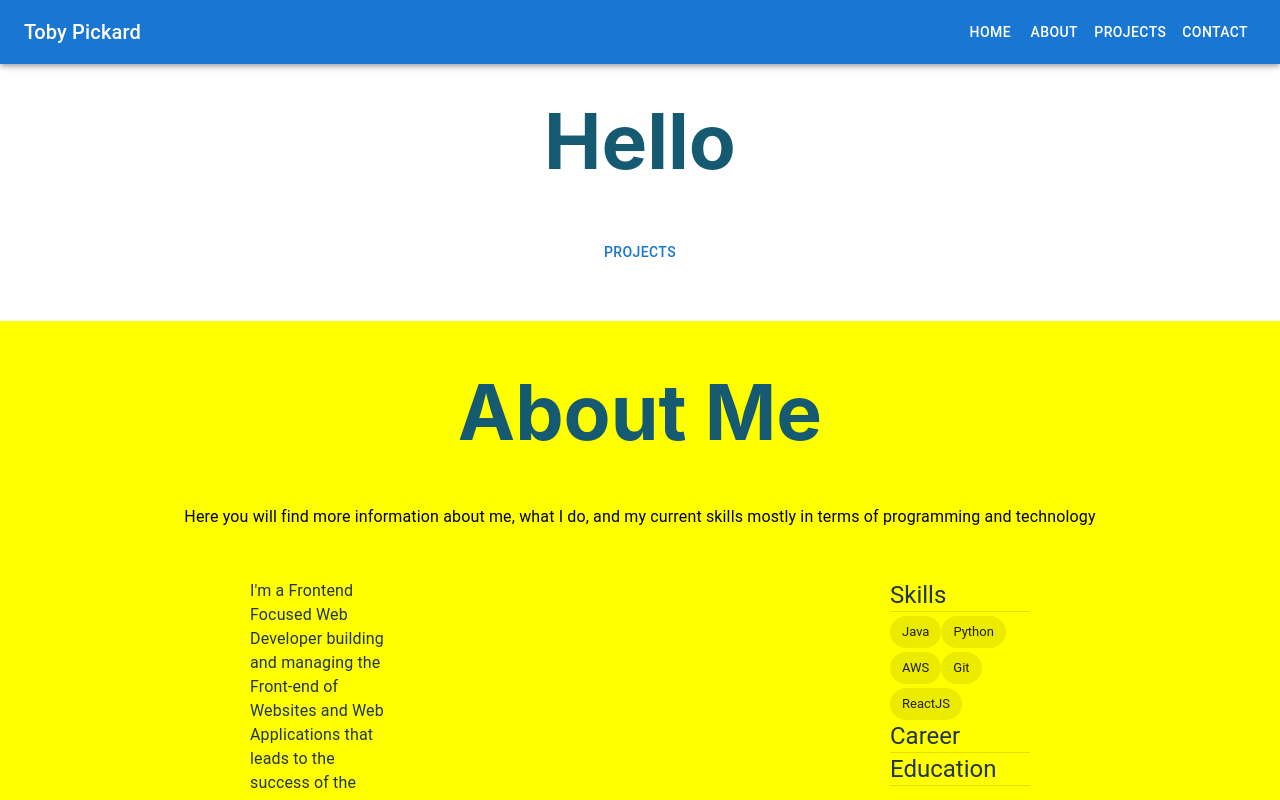
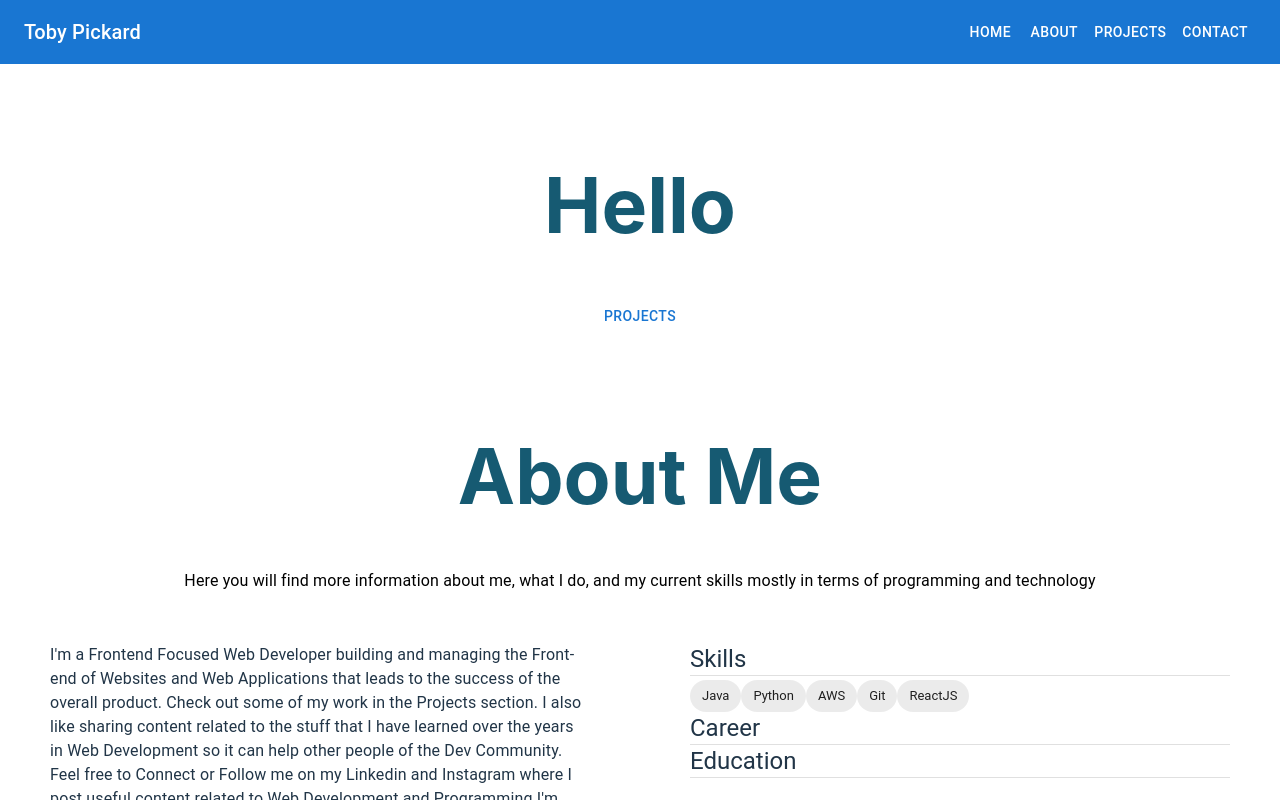
Before and after one commit to TobyPickard/Portfolio, a React (Vite) app: page / in a window 1280 px wide. Built offline with nearby package versions, Linux system fonts and the light colour scheme.

Commit message:
changing About and navbar

```diff
--- a/src/Components/Navbar.tsx
+++ b/src/Components/Navbar.tsx
@@ -1,7 +1,6 @@
-import { AppBar, Toolbar, Typography, useScrollTrigger, Slide, Button } from '@mui/material';
+import { AppBar, Toolbar, Typography, Button } from '@mui/material';
 
 const TopNavbar = () => {
-    const trigger = useScrollTrigger();
 
     const handleClick = (component: string) => {
         const element = document.getElementById(component);
@@ -11,8 +10,8 @@ const TopNavbar = () => {
     }
 
     return (
-        <Slide appear={false} direction="down" in={!trigger}>
-        <AppBar>
+        <div style={{ overflowX: 'hidden' }}>
+            <AppBar position='static' style={{ zIndex: '100' }}>
                 <Toolbar>
                 <Typography variant="h6" component="div" sx={{ flexGrow: 1 }}>
                     <a href='/' style={{color: 'white'}}>Toby Pickard</ a>
@@ -31,7 +30,7 @@ const TopNavbar = () => {
                 </Button>
                 </Toolbar>
             </AppBar>
-        </Slide>
+        </div>
     );
 }
 
--- a/src/pages/About.tsx
+++ b/src/pages/About.tsx
@@ -10,27 +10,28 @@ const About = () => {
         }
     }
     return (
-        <div id='about' style={{background: 'yellow', paddingBottom: '20px'}}>
+        <div id='about' style={{ paddingBottom: '20px'}}>
             <div style={{display:'flex', justifyContent: 'center', alignItems:'center'}}>
                 <h1>About Me</h1>
             </div>
-
             <Typography style={{ color: 'black', display:'flex', justifyContent: 'center', alignItems:'center' }}>
                 Here you will find more information about me, what I do, and my current skills mostly in terms of programming and technology
             </Typography>
             <Grid container>
                 <Grid item xs={6}>
-            <div style={{paddingLeft: '250px', paddingRight: '250px', paddingTop: '50px'}}>
+                    <div style={{ padding: '50px' }} >
                         <Typography>
                         I'm a Frontend Focused Web Developer building and managing the Front-end of Websites and Web Applications that leads to the success of the overall product. Check out some of my work in the Projects section.
                         I also like sharing content related to the stuff that I have learned over the years in Web Development so it can help other people of the Dev Community. Feel free to Connect or Follow me on my Linkedin and Instagram where I post useful content related to Web Development and Programming
                         I'm open to Job opportunities where I can contribute, learn and grow. If you have a good opportunity that matches my skills and experience then don't hesitate to contact me.
                         </Typography>
+                        <div style={{ display:'flex', justifyContent: 'center', alignItems:'center' }}>
                             <Button onClick={handleClick}>Contact</Button>
+                        </div>
                     </div>
                 </Grid>
                 <Grid item xs={6}>
-            <div style={{paddingLeft: '250px', paddingRight: '250px', paddingTop: '50px'}}>
+                    <div style={{ padding: '50px' }}>
                         <Typography variant="h5">Skills</Typography>
                         <Divider />
                         {tech.map((item) => (
@@ -42,7 +43,6 @@ const About = () => {
                         <Typography variant="h5">Education</Typography>
                         <Divider />
                     </div>
-
                 </Grid>
             </Grid>
             {/* Add content for the About page */}
```
Lines whose indentation alone changed are shown as unchanged.
